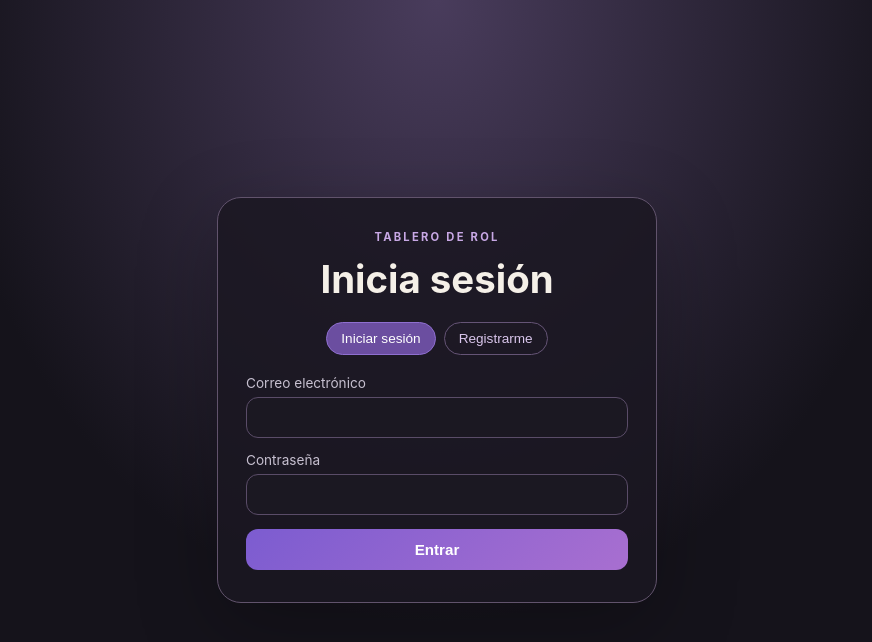
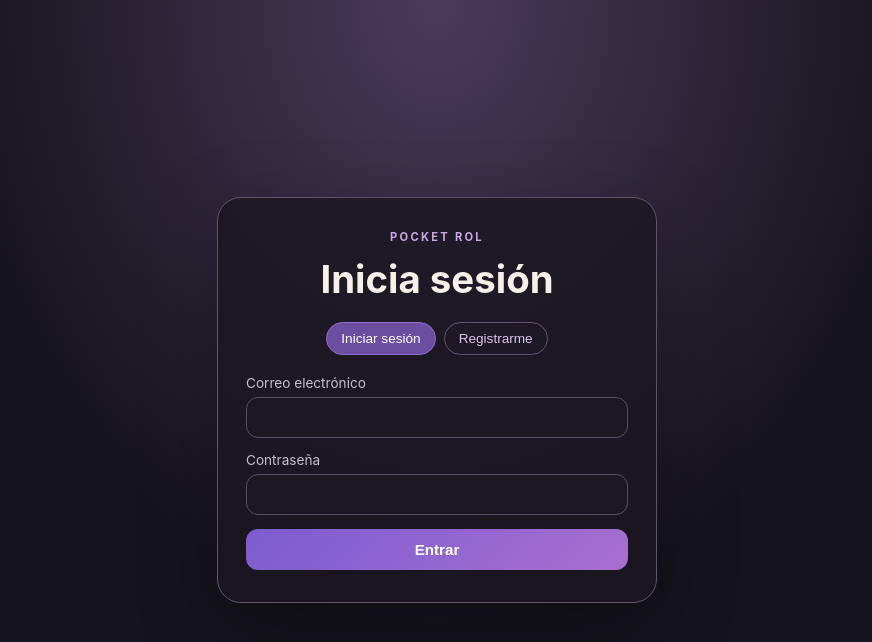
Before and after one commit to Luis-Lorenzo/Tablero, a React (Vite) app in the folder client/: page / in a window 1280 px wide. Shown: the top 642 px of the page, without its empty margins (203-1075 px from the left). Built offline with nearby package versions, Linux system fonts and the light colour scheme; no server answers.

Commit message:
cambio de nombre

```diff
--- a/client/src/presentation/pages/AuthPage.tsx
+++ b/client/src/presentation/pages/AuthPage.tsx
@@ -52,7 +52,7 @@
   return (
     <main className="page">
       <section className="card auth-card">
-        <p className="eyebrow">TABLERO DE ROL</p>
+        <p className="eyebrow">POCKET ROL</p>
         <h1>{mode === "login" ? "Inicia sesión" : "Crea tu cuenta"}</h1>
 
         <div className="tabs tabs-center">
```
